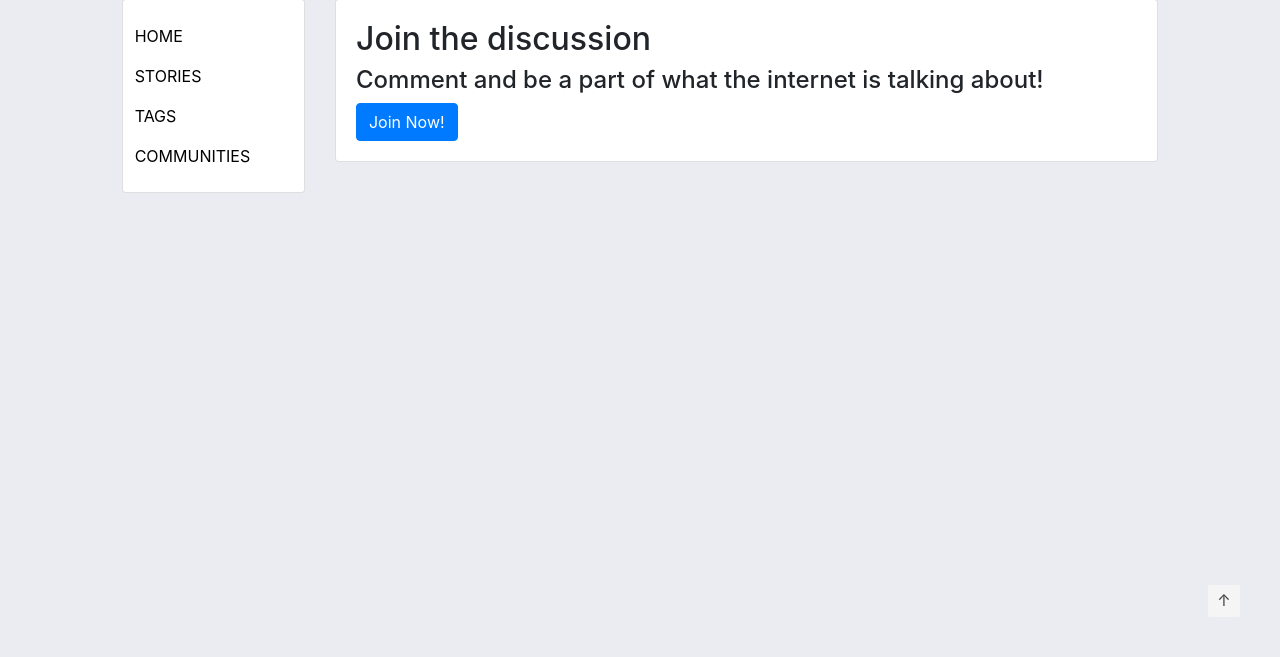
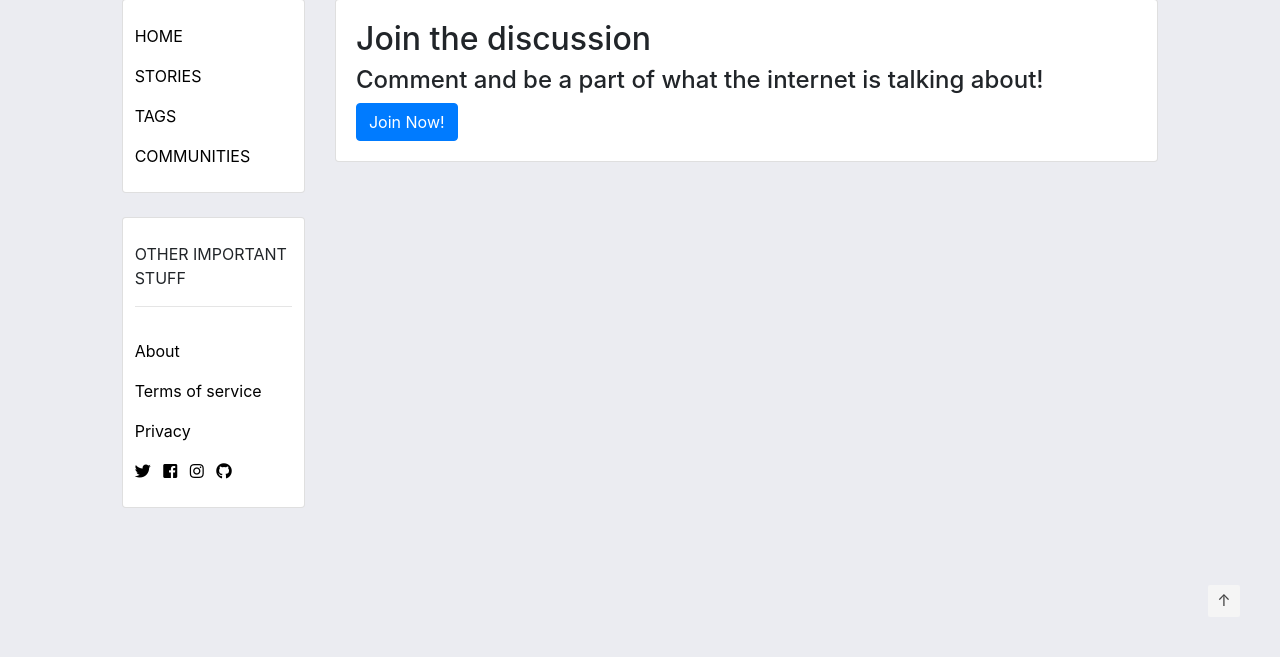
Before and after one commit to fearless0307/askdev, a Django app: page /questions/ in a window 1280 px wide. Shown: the part 143-800 px from the top of the page. Run offline with Django 3.2, Linux system fonts and the light colour scheme; data that the repository does not hold is empty; some libraries are stand-ins or nearby versions.

Commit message:
Other important stuff tab

```diff
--- a/questions/templates/questions/base.html
+++ b/questions/templates/questions/base.html
@@ -8,12 +8,10 @@
   <meta name="viewport" content="width=device-width, initial-scale=1, shrink-to-fit=no">
 
   <!-- Bootstrap CSS -->
-  <link rel="stylesheet" href="https://stackpath.bootstrapcdn.com/bootstrap/4.2.1/css/bootstrap.min.css"
-    integrity="sha384-GJzZqFGwb1QTTN6wy59ffF1BuGJpLSa9DkKMp0DgiMDm4iYMj70gZWKYbI706tWS"
+  <link rel="stylesheet" href="https://stackpath.bootstrapcdn.com/bootstrap/4.2.1/css/bootstrap.min.css" integrity="sha384-GJzZqFGwb1QTTN6wy59ffF1BuGJpLSa9DkKMp0DgiMDm4iYMj70gZWKYbI706tWS"
     crossorigin="anonymous">
 
-  <link rel="stylesheet" href="https://use.fontawesome.com/releases/v5.7.1/css/all.css"
-    integrity="sha384-fnmOCqbTlWIlj8LyTjo7mOUStjsKC4pOpQbqyi7RrhN7udi9RwhKkMHpvLbHG9Sr"
+  <link rel="stylesheet" href="https://use.fontawesome.com/releases/v5.7.1/css/all.css" integrity="sha384-fnmOCqbTlWIlj8LyTjo7mOUStjsKC4pOpQbqyi7RrhN7udi9RwhKkMHpvLbHG9Sr"
     crossorigin="anonymous">
 
   <link rel="shortcut icon" type="image/png" href="{% static 'questions/img/favicon.ico' %}" />
@@ -114,6 +112,33 @@
             </ul>
           </div>
         </div>
+        <div class="card bg-white mt-4">
+          <div class="card-body px-1 py-3">
+            <ul class="nav flex-column">
+              <li class="nav-item p-2">
+                <span>OTHER IMPORTANT STUFF</a>
+                <hr>
+              </li>
+              <li class="nav-item">
+                <a class="nav-link text-black p-1 p-xl-2" href="#">About</a>
+              </li>
+              <li class="nav-item">
+                <a class="nav-link text-black p-1 p-xl-2" href="#">Terms of service</a>
+              </li>
+              <li class="nav-item">
+                <a class="nav-link text-black p-1 p-xl-2" href="#">Privacy</a>
+              </li>
+              <li class="nav-item">
+                <span class="nav-link p-1 p-xl-2">
+                  <a class="text-black pr-2" href="#"><i class="fab fa-twitter"></i></a>
+                  <a class="text-black pr-2" href="#"><i class="fab fa-facebook-square"></i></a>
+                  <a class="text-black pr-2" href="#"><i class="fab fa-instagram"></i></a>
+                  <a class="text-black" href="#"><i class="fab fa-github"></i></a>
+                </span>
+              </li>
+            </ul>
+          </div>
+        </div>
       </div>
       <div class="col-12 col-sm-12 col-md-12 col-lg-9 col-xl-8" id="main-body">
 
@@ -133,14 +158,11 @@
 
   <!-- Optional JavaScript -->
   <!-- jQuery first, then Popper.js, then Bootstrap JS -->
-  <script src="https://code.jquery.com/jquery-3.3.1.slim.min.js"
-    integrity="sha384-q8i/X+965DzO0rT7abK41JStQIAqVgRVzpbzo5smXKp4YfRvH+8abtTE1Pi6jizo"
+  <script src="https://code.jquery.com/jquery-3.3.1.slim.min.js" integrity="sha384-q8i/X+965DzO0rT7abK41JStQIAqVgRVzpbzo5smXKp4YfRvH+8abtTE1Pi6jizo"
     crossorigin="anonymous"></script>
-  <script src="https://cdnjs.cloudflare.com/ajax/libs/popper.js/1.14.6/umd/popper.min.js"
-    integrity="sha384-wHAiFfRlMFy6i5SRaxvfOCifBUQy1xHdJ/yoi7FRNXMRBu5WHdZYu1hA6ZOblgut"
+  <script src="https://cdnjs.cloudflare.com/ajax/libs/popper.js/1.14.6/umd/popper.min.js" integrity="sha384-wHAiFfRlMFy6i5SRaxvfOCifBUQy1xHdJ/yoi7FRNXMRBu5WHdZYu1hA6ZOblgut"
     crossorigin="anonymous"></script>
-  <script src="https://stackpath.bootstrapcdn.com/bootstrap/4.2.1/js/bootstrap.min.js"
-    integrity="sha384-B0UglyR+jN6CkvvICOB2joaf5I4l3gm9GU6Hc1og6Ls7i6U/mkkaduKaBhlAXv9k"
+  <script src="https://stackpath.bootstrapcdn.com/bootstrap/4.2.1/js/bootstrap.min.js" integrity="sha384-B0UglyR+jN6CkvvICOB2joaf5I4l3gm9GU6Hc1og6Ls7i6U/mkkaduKaBhlAXv9k"
     crossorigin="anonymous"></script>
 
 
@@ -170,12 +192,15 @@
       /* transition: opacity 0.2s ease-out;
         opacity: 0; */
     }
+
     #back-to-top:hover {
       background: #e9ebec;
     }
+
     #back-to-top.show {
       opacity: 1;
     }
+
     /* #content {
         height: 2000px;
     } */
```
Also changed, not shown: users/forms.py (line endings or trailing spaces). Lines whose indentation alone changed are shown as unchanged.
